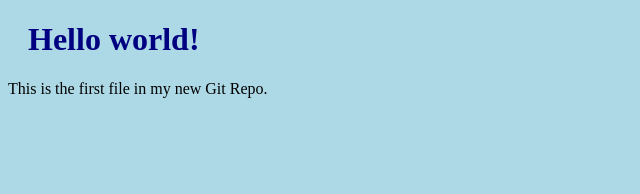
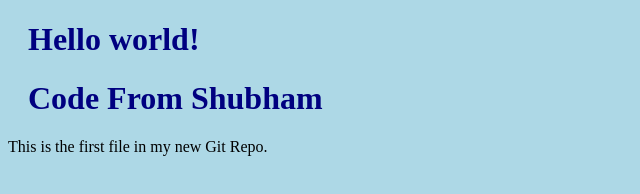
Before and after one commit to dcubicle/gitstudy, a plain HTML site: page index.html in a window 1280 px wide. Shown: the whole page, without its empty margins (0-640 px from the left). Drawn offline with Linux system fonts and the light colour scheme.

Commit message:
code from shubham

```diff
--- a/index.html
+++ b/index.html
@@ -7,6 +7,7 @@
 <body>
 
 <h1>Hello world!</h1>
+<h1> Code From Shubham </h1>
 <p>This is the first file in my new Git Repo.</p>
 
 </body>
```
